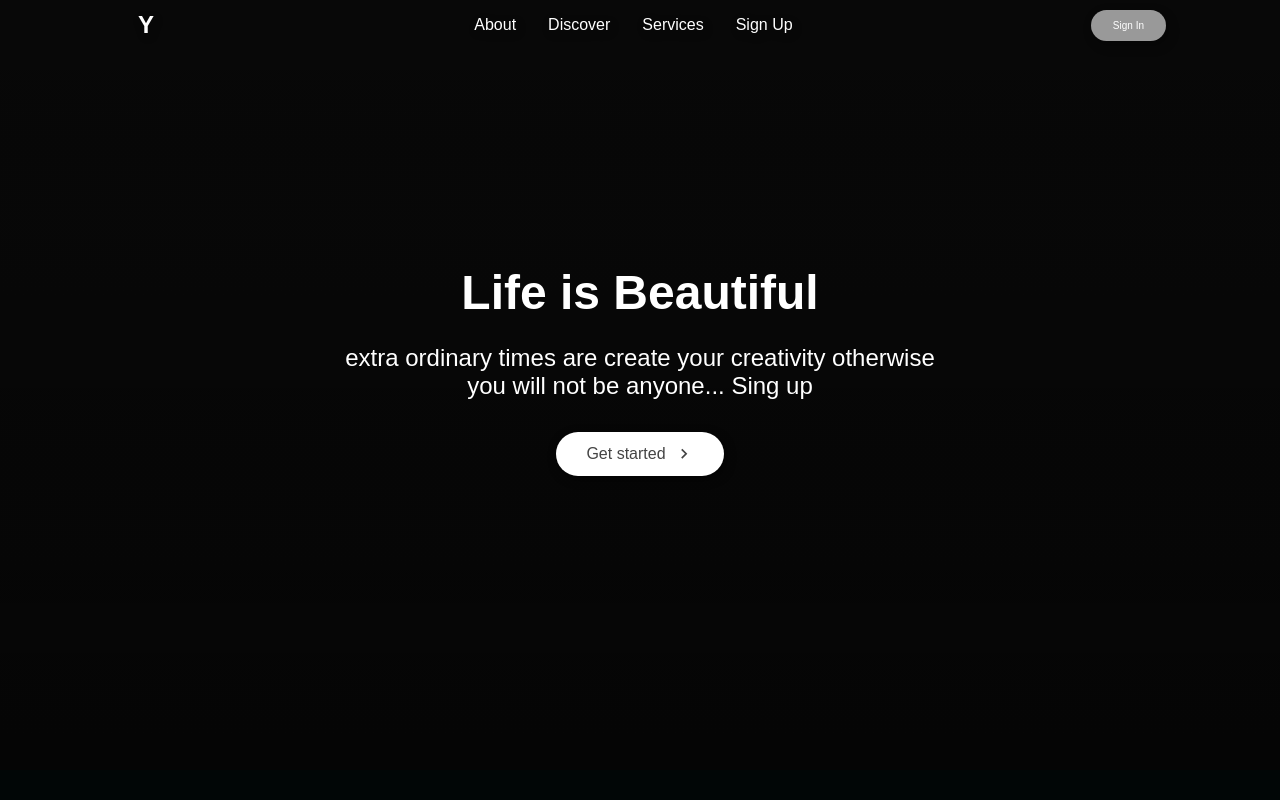
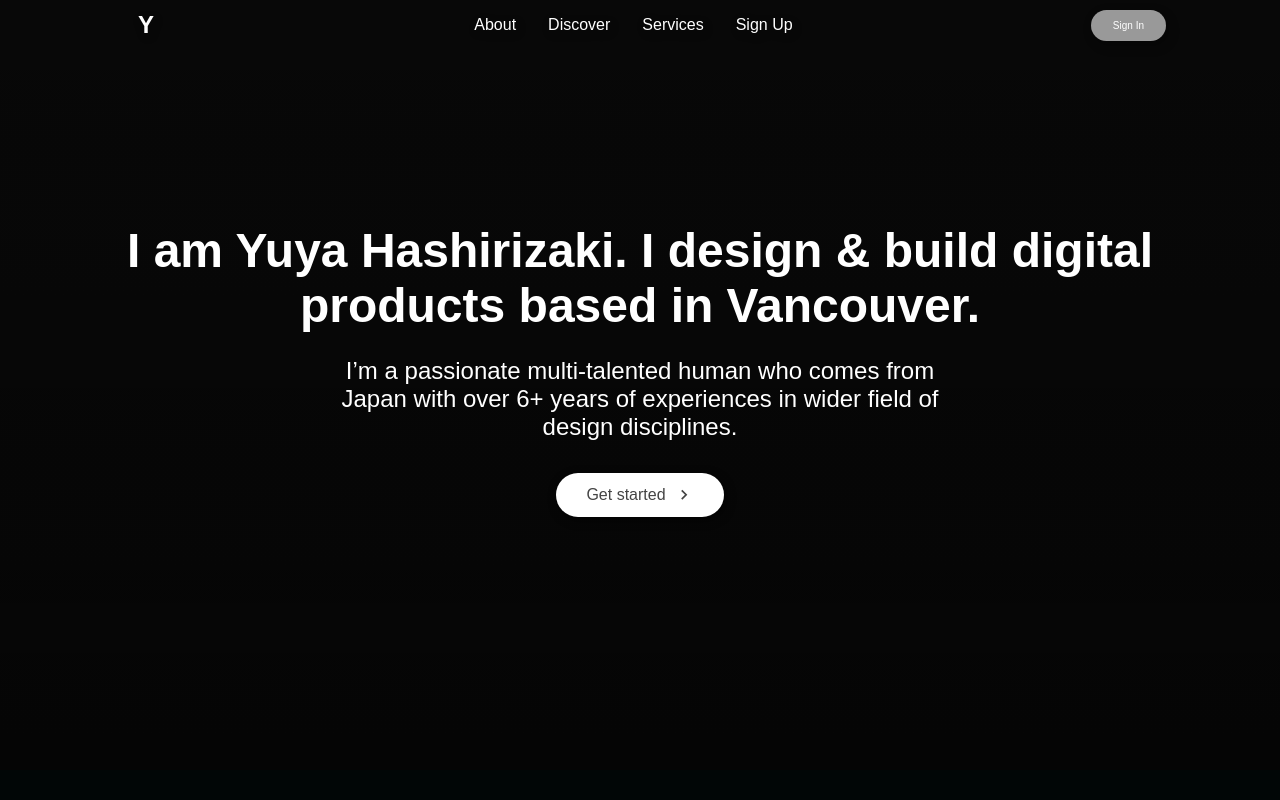
Before and after one commit to yuyahz/portfolio, a React (Create React App) app in the folder portfolio/: page / in a window 1280 px wide. Shown: the top 800 px of the page. Built offline with nearby package versions, Linux system fonts and the light colour scheme.

Commit message:
hade modify  title

```diff
--- a/portfolio/src/components/HeroSection/index.js
+++ b/portfolio/src/components/HeroSection/index.js
@@ -1,6 +1,6 @@
-import React, { useState } from 'react';
+import React, { useState } from "react";
 // import Video from '../../videos/video.mp4';
-import { Button } from '../ButtonElements';
+import { Button } from "../ButtonElements";
 import {
   HeroContainer,
   HeroBg,
@@ -11,7 +11,7 @@ import {
   HeroBtnWrapper,
   ArrowForward,
   ArrowRight,
-} from './HeroElements';
+} from "./HeroElements";
 
 const HeroSection = () => {
   const [hover, setHover] = useState(false);
@@ -22,12 +22,17 @@ const HeroSection = () => {
 
   return (
     <HeroContainer id="home">
-      <HeroBg>{/* <VideoBg autoPlay loop muted src={Video} type='video/mp4' /> */}</HeroBg>
+      <HeroBg>
+        {/* <VideoBg autoPlay loop muted src={Video} type='video/mp4' /> */}
+      </HeroBg>
       <HeroContent>
-        <HeroH1>Life is Beautiful</HeroH1>
+        <HeroH1>
+          I am Yuya Hashirizaki. I design & build digital products based in
+          Vancouver.
+        </HeroH1>
         <HeroP>
-          extra ordinary times are create your creativity otherwise you will not be anyone... Sing
-          up
+          I’m a passionate multi-talented human who comes from Japan with over
+          6+ years of experiences in wider field of design disciplines.
         </HeroP>
         <HeroBtnWrapper>
           <Button
```
